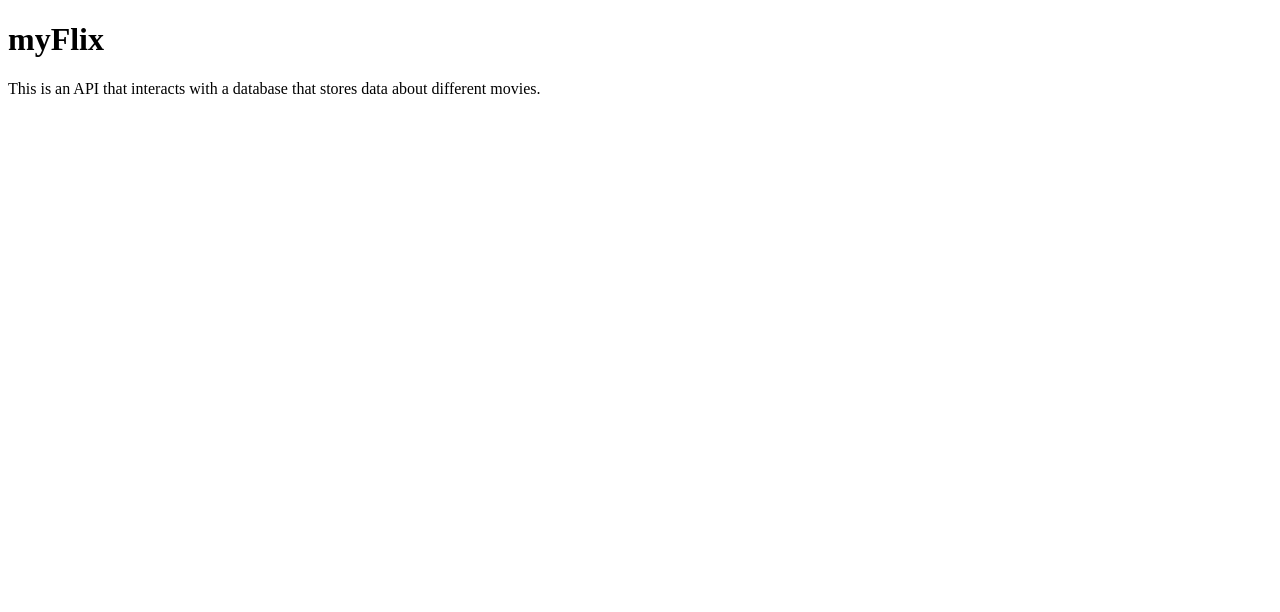
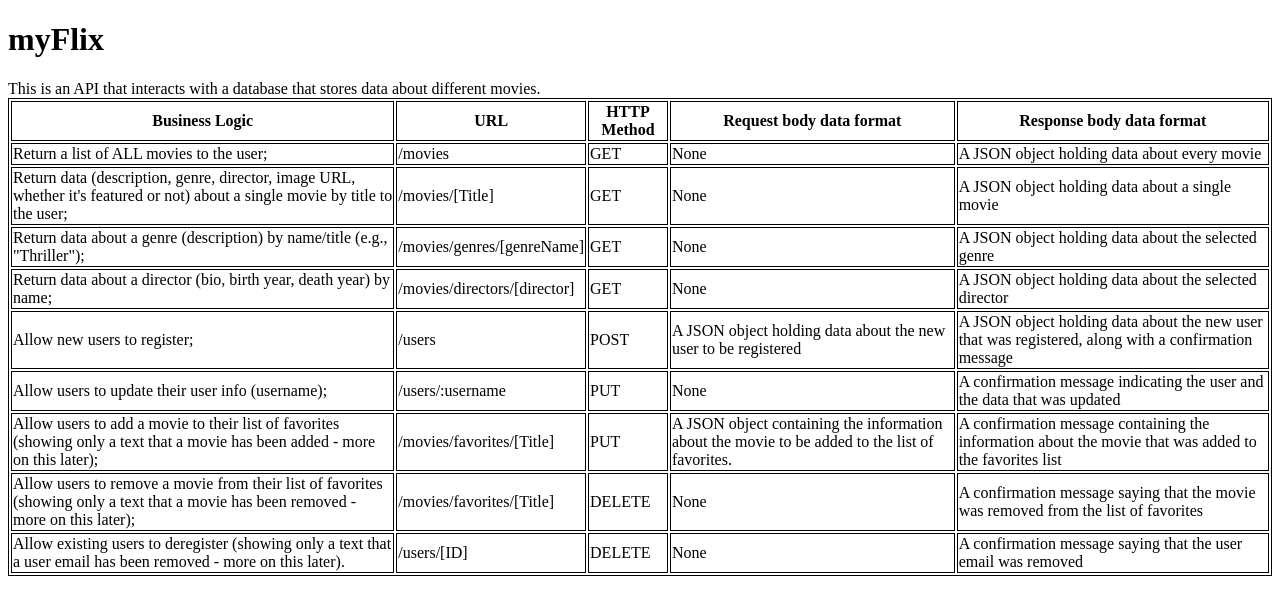
Before and after one commit to ArthurShelter/full-stack-2, a website: page public/documentation.html in a window 1280 px wide. Drawn offline with Linux system fonts and the light colour scheme.

Commit message:
Documentation added for endpoints

```diff
--- a/public/documentation.html
+++ b/public/documentation.html
@@ -1,13 +1,149 @@
 <!DOCTYPE html>
 <html lang="en">
+
 <head>
     <meta charset="UTF-8">
     <meta name="viewport" content="width=device-width, initial-scale=1.0">
     <title>Document</title>
+    <link rel="stylesheet" type="text/css" href="css/styles.css">
 </head>
+
 <body>
-    <div><h1>myFlix</h1></div>
+    <div>
+        <h1>myFlix</h1>
+    </div>
 
     <div>This is an API that interacts with a database that stores data about different movies.</div>
+    <table>
+        <tr>
+            <th>Business Logic</th>
+            <th>URL</th>
+            <th>HTTP Method</th>
+            <th>Request body data format</th>
+            <th>Response body data format</th>
+        </tr>
+        <tr>
+            <td>
+                Return a list of ALL movies to the user;
+            </td>
+            <td>
+                /movies
+            </td>
+            <td>
+                GET
+            </td>
+            <td>None</td>
+            <td>A JSON object holding data about every movie</td>
+        </tr>
+        <tr>
+            <td>
+                Return data (description, genre, director, image URL, whether it's featured or not) about a single movie
+                by title to the user;
+            </td>
+            <td>
+                /movies/[Title]
+            </td>
+            <td>
+                GET
+            </td>
+            <td>None</td>
+            <td>A JSON object holding data about a single movie</td>
+        </tr>
+        <tr>
+            <td>
+                Return data about a genre (description) by name/title (e.g., "Thriller");
+            </td>
+            <td>
+                /movies/genres/[genreName]
+            </td>
+            <td>
+                GET
+            </td>
+            <td>None</td>
+            <td>A JSON object holding data about the selected genre</td>
+        </tr>
+        <tr>
+            <td>
+                Return data about a director (bio, birth year, death year) by name;
+            </td>
+            <td>
+                /movies/directors/[director]
+            </td>
+            <td>
+                GET
+            </td>
+            <td>None</td>
+            <td>A JSON object holding data about the selected director</td>
+        </tr>
+        <tr>
+            <td>
+                Allow new users to register;
+            </td>
+            <td>
+                /users
+            </td>
+            <td>
+                POST
+            </td>
+            <td>A JSON object holding data about the new user to be registered</td>
+            <td>A JSON object holding data about the new user that was registered, along with a confirmation message</td>
+        </tr>
+        <tr>
+            <td>
+                Allow users to update their user info (username);
+            </td>
+            <td>
+                /users/:username
+            </td>
+            <td>
+                PUT
+            </td>
+            <td>None</td>
+            <td>A confirmation message indicating the user and the data that was updated</td>
+        </tr>
+        <tr>
+            <td>
+                Allow users to add a movie to their list of favorites (showing only a text that a movie has been added -
+                more on this later);
+            </td>
+            <td>
+                /movies/favorites/[Title]
+            </td>
+            <td>
+                PUT
+            </td>
+            <td>A JSON object containing the information about the movie to be added to the list of favorites.</td>
+            <td>A confirmation message containing the information about the movie that was added to the favorites list</td>
+        </tr>
+        <tr>
+            <td>
+                Allow users to remove a movie from their list of favorites (showing only a text that a movie has been
+                removed - more on this later);
+            </td>
+            <td>
+                /movies/favorites/[Title]
+            </td>
+            <td>
+                DELETE
+            </td>
+            <td>None</td>
+            <td>A confirmation message saying that the movie was removed from the list of favorites</td>
+        </tr>
+        <tr>
+            <td>
+                Allow existing users to deregister (showing only a text that a user email has been removed - more on
+                this later).
+            </td>
+            <td>
+                /users/[ID]
+            </td>
+            <td>
+                DELETE
+            </td>
+            <td>None</td>
+            <td>A confirmation message saying that the user email was removed</td>
+        </tr>
+    </table>
 </body>
+
 </html>
```
